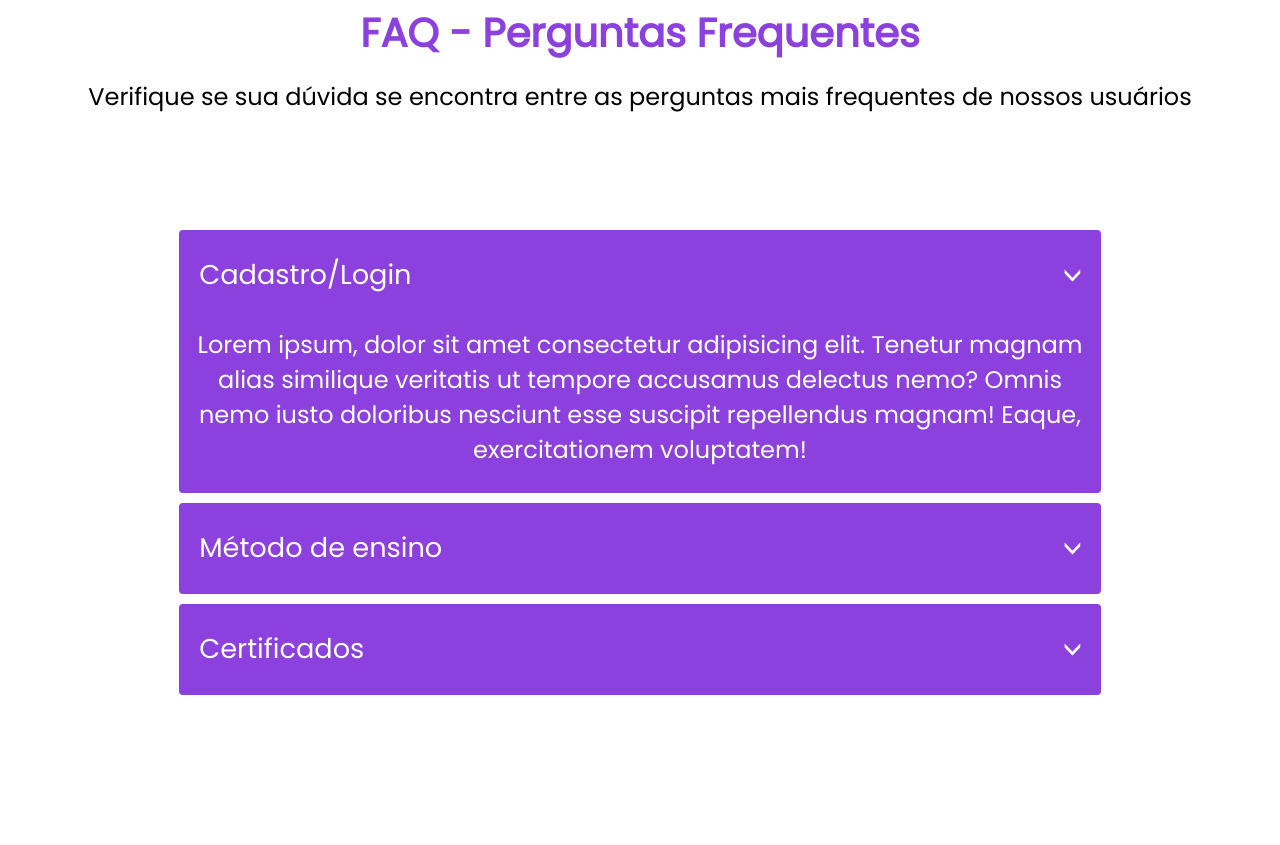
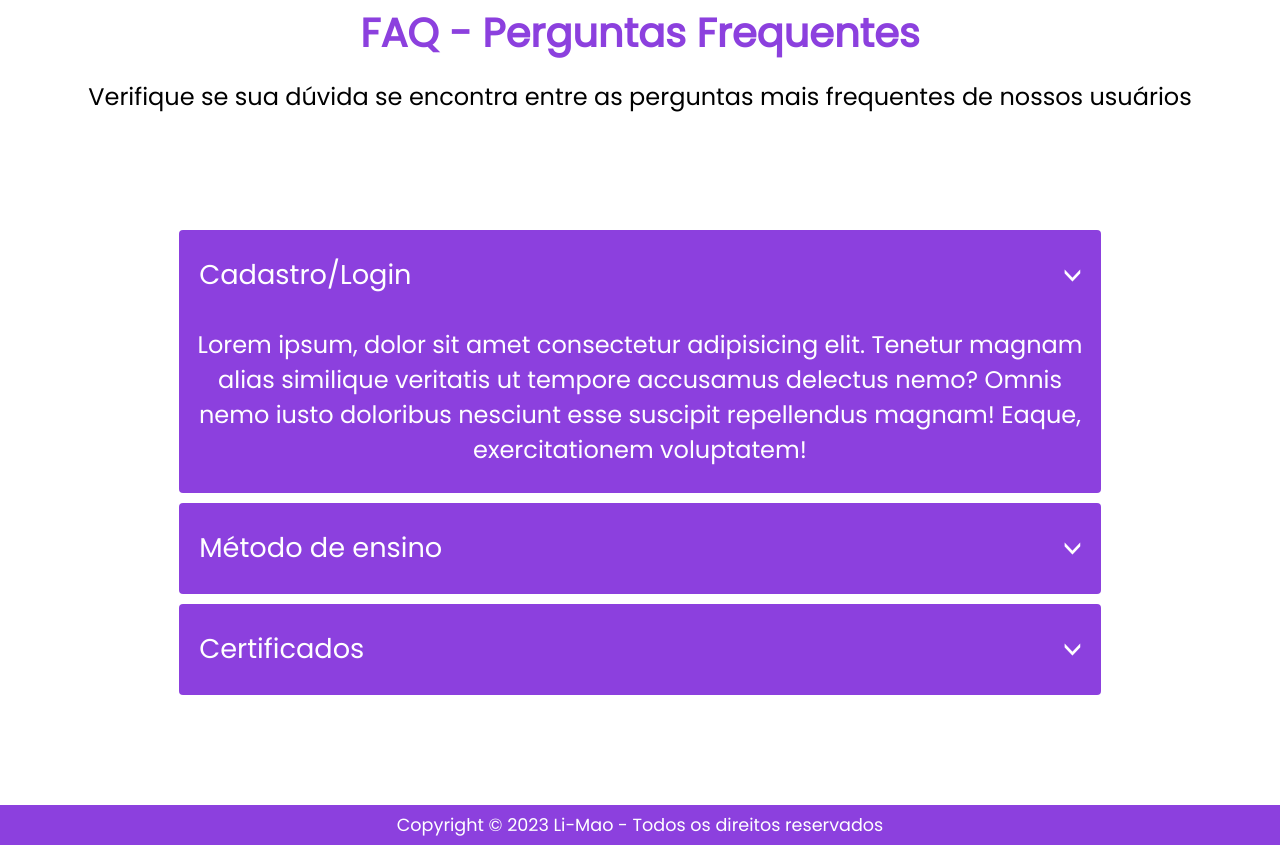
Before and after one commit to joaoson/LI-MAO-TSJS-, a plain HTML site: page Home/index.html in a window 1280 px wide. Shown: the part 1931-2776 px from the top of the page. Before the commit the page ends 2736 px from the top, so only its background shows below. Drawn offline with Linux system fonts and the light colour scheme.

Commit message:
added new Home apge and Login

```diff
--- a/Home/index.html
+++ b/Home/index.html
@@ -85,6 +85,9 @@
                     </ul>
                 </div>
             </div>
+            <div class="footer">
+                <p>Copyright © 2023 Li-Mao - Todos os direitos reservados</p>
+            </div>
         </main>
 
         <script src="./home.js"></script>
--- a/Home/style.css
+++ b/Home/style.css
@@ -202,3 +202,17 @@ button:hover{
     padding: 1rem 0;
     font-size: 1.5rem;
 }
+
+.footer{
+    background-color: #8C40DE;
+    width: 100%;
+    height: 40px;
+    display: flex;
+    justify-content: center;
+    align-items: center;
+    color: white;
+}
+
+.footer p {
+    font-size: 1.1rem;
+}
```
